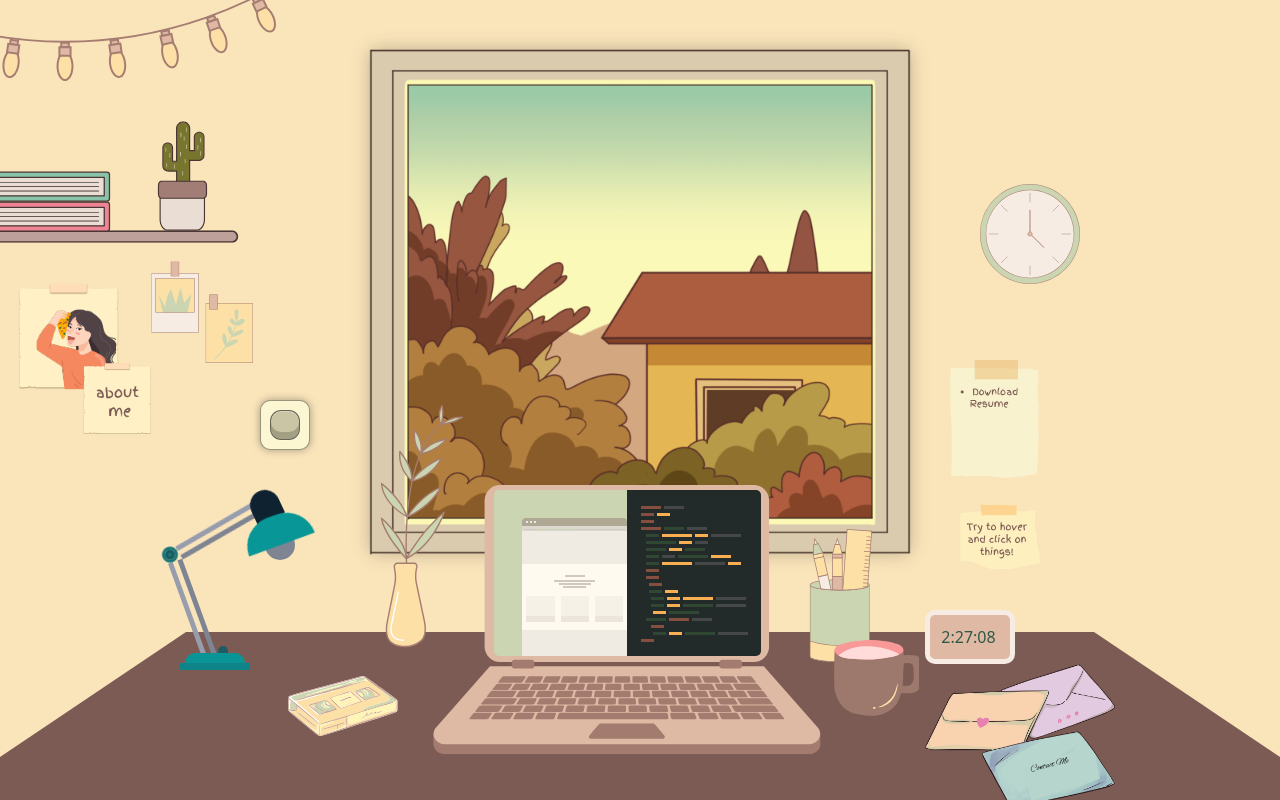
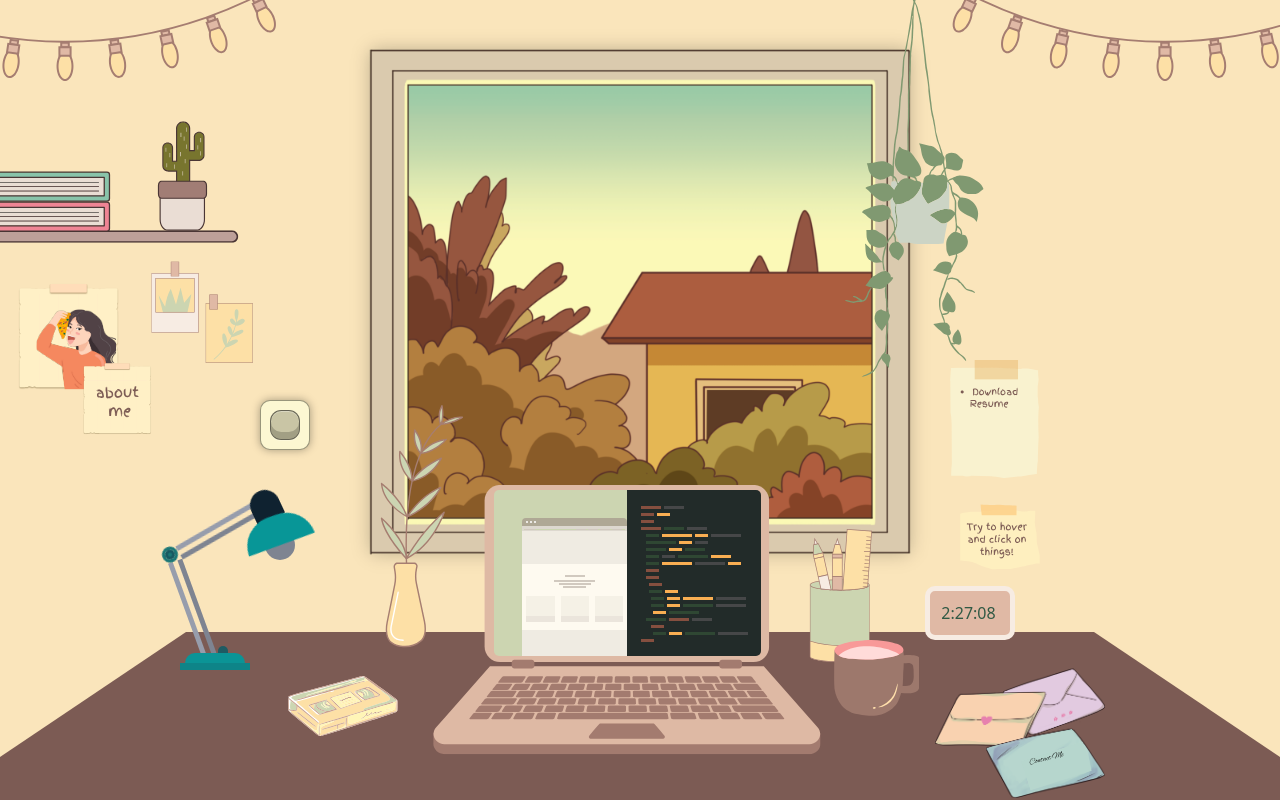
Before and after one commit to GWC523/Portfolio-v1, a React (Create React App) app: page /#/ in a window 1280 px wide. Built offline with nearby package versions, Linux system fonts and the light colour scheme.

Commit message:
Added hanging plant and more lights

```diff
--- a/src/Components/Clock/Clock.scss
+++ b/src/Components/Clock/Clock.scss
@@ -1,7 +1,7 @@
 .time {
   width: 90px;
   position: relative;
-  margin-top: -28vh;
+  margin-top: -31vh;
   left: 330%;
   z-index: 5;
   text-align: center;
@@ -12,11 +12,13 @@
   max-height: 80px;
   border-radius: 10px;
   background-color: #E0B9A5;
+  cursor: pointer;
 }
 
 .time-text {
   margin-left: -5%;
   color:#305944;
+  cursor: pointer;
 }
 
 .clock-night {
--- a/src/Components/Clock/Clock.tsx
+++ b/src/Components/Clock/Clock.tsx
@@ -7,10 +7,11 @@ import ClockImg from '../../Assets/Images/Room/room_clock.svg';
 import './Clock.scss';
 
 interface ClockProps {
-  isDay: Boolean
+  func: Function,
+  isDay: Boolean,
 }
 
-function Clock({isDay} : ClockProps) {
+function Clock({func, isDay} : ClockProps) {
   const [date, setDate] = useState(new Date());
 
   function refreshClock() {
@@ -26,7 +27,7 @@ function Clock({isDay} : ClockProps) {
 
   return (
     <>
-        <div className={isDay ? 'time' : 'time clock-night'}>
+        <div className={isDay ? 'time' : 'time clock-night'} onClick={() => func()}>
             <span className={isDay ? 'time-text' : 'time-text time-light'}>{date.toLocaleTimeString().replace("AM","").replace("PM","")}</span>
         </div>
     </>
--- a/src/Components/Letters/Letters.scss
+++ b/src/Components/Letters/Letters.scss
@@ -1,9 +1,9 @@
 .letters {
-  width: 190px;
+  width: 170px;
   position: relative;
-  margin-top: -23vh;
+  margin-top: -23.8vh;
   left: 190%;
-  z-index: 10;
+  z-index: 12;
   cursor: pointer;
 }
 
--- a/src/Components/Light/Light.scss
+++ b/src/Components/Light/Light.scss
@@ -5,6 +5,16 @@
     right: 50%;
 
     margin-right: 350px;
+    z-index: 20;
+}
+
+.string-light-2 {
+    width: 450px;
+    position: fixed;
+    top: -5%;
+    right: 50%;
+
+    margin-right: -750px;
     z-index: 20;
 }
 
@@ -64,3 +74,48 @@
     margin-top: 51px;
     margin-right: 770px;
 }
+
+.bulb-light-10 {
+    margin-top: 50px;
+    margin-right: -330px;
+}
+
+.bulb-light-11 {
+    margin-top: 70px;
+    margin-right: -377px;
+}
+
+.bulb-light-12 {
+    margin-top: 86px;
+    margin-right: -425px;
+}
+
+.bulb-light-13 {
+    margin-top: 95px;
+    margin-right: -477px;
+}
+
+.bulb-light-14 {
+    margin-top: 98px;
+    margin-right: -530px;
+}
+
+.bulb-light-15 {
+    margin-top: 95px;
+    margin-right: -582px;
+}
+
+.bulb-light-16 {
+    margin-top: 84px;
+    margin-right: -635px;
+}
+
+.bulb-light-17 {
+    margin-top: 70px;
+    margin-right: -682px;
+}
+
+.bulb-light-18 {
+    margin-top: 50px;
+    margin-right: -730px;
+}
--- a/src/Components/Light/Light.tsx
+++ b/src/Components/Light/Light.tsx
@@ -15,6 +15,7 @@ function Light({isOn, isDay}: LightProps) {
   return (
     <>
         <img src={StringLightImg} alt='string light' className={isDay ? 'string-light' : 'string-light night'}/>
+        <img src={StringLightImg} alt='string light' className={isDay ? 'string-light-2' : 'string-light-2 night'}/>
         {isOn && (
             <>
             <div className='bulb-light-1 glow'></div>
@@ -26,6 +27,15 @@ function Light({isOn, isDay}: LightProps) {
             <div className='bulb-light-7 glow'></div>
             <div className='bulb-light-8 glow'></div>
             <div className='bulb-light-9 glow'></div>
+            <div className='bulb-light-10 glow'></div>
+            <div className='bulb-light-11 glow'></div>
+            <div className='bulb-light-12 glow'></div>
+            <div className='bulb-light-13 glow'></div>
+            <div className='bulb-light-14 glow'></div>
+            <div className='bulb-light-15 glow'></div>
+            <div className='bulb-light-16 glow'></div>
+            <div className='bulb-light-17 glow'></div>
+            <div className='bulb-light-18 glow'></div>
             </>
         )}
     </>
--- a/src/Components/WallClock/WallClock.scss
+++ /dev/null
@@ -1,10 +0,0 @@
-.wallclock {
-  width: 100px;
-  position: fixed;
-  top: 23%;
-  right: 50%;
-
-  margin-right: -440px;
-  z-index: 20;
-  cursor: pointer;
-}
--- a/src/Components/WallClock/Wallclock.tsx
+++ /dev/null
@@ -1,22 +0,0 @@
-import React, {useState} from 'react';
-
-/* Images */
-import WallClockImg from '../../Assets/Images/Room/room_wallclock.svg';
-
-/* CSS */
-import './WallClock.scss';
-
-interface WallClockProps {
-  func: Function,
-  isDay: Boolean
-}
-
-function Wallclock({func, isDay}: WallClockProps) {
-  return (
-    <>
-        <img src={WallClockImg} alt='wallclock' className={isDay ? 'wallclock' : 'wallclock night'} onClick={() => func()}/>
-    </>
-  )
-}
-
-export default Wallclock
--- a/src/Pages/Room.scss
+++ b/src/Pages/Room.scss
@@ -152,7 +152,7 @@ body {
 }
 
 .table-object {
-  margin-top: -4vh;
+  margin-top: -1vh;
   border-bottom: 21vh solid #7C5B54;
 	border-left: 250px solid transparent;
 	border-right: 250px solid transparent;
@@ -192,6 +192,15 @@ body {
   margin-left: -1200px;
 }
 
+.plant {
+  width: 145px;
+  position: fixed;
+  top: -5%;
+  right: 50%;
+  margin-right: -350px;
+  z-index: 30;
+}
+
 .note {
   width: 80px;
   position: fixed;
--- a/src/Pages/Room.tsx
+++ b/src/Pages/Room.tsx
@@ -24,7 +24,7 @@ import LightSwitch from '../Components/Light Switch/LightSwitch';
 import Pictures from '../Components/Pictures/Pictures';
 import Resume from '../Components/Resume/Resume';
 import Note from '../Assets/Images/Room/room_note.svg';
-import Wallclock from '../Components/WallClock/Wallclock';
+import Plant from '../Assets/Images/Room/room_plant.svg';
 
 
 
@@ -106,7 +106,8 @@ function Room(): JSX.Element {
     <>
         {(isLandscape && !isMobile)? (
             <div className={isDay ? 'background' : 'background-night'}>
-              <img src={Shelf} className={isDay? 'shelf' : 'shelf night'}/>
+              <img src={Shelf} className={isDay ? 'shelf' : 'shelf night'}/>
+              <img src={Plant} className={isDay ? 'plant' : 'plant night'}/>
               <div className={'light-switch-cont'}>
                 <LightSwitch
                   func={toggleOn}
@@ -125,12 +126,6 @@ function Room(): JSX.Element {
               </div>
               <div className={'resume-cont'}>
                 <Resume
-                  isDay={isDay}
-                />
-              </div>
-              <div className={'wallclock-cont'}>
-                <Wallclock
-                  func={toggleDay}
                   isDay={isDay}
                 />
               </div>
@@ -166,7 +161,7 @@ function Room(): JSX.Element {
                     <Letters isDay={isDay}/>
                 </div>
                 <div className='time-cont'>
-                  <Clock isDay={isDay}/>
+                  <Clock func={toggleDay} isDay={isDay}/>
                 </div>
                 <div className='lamp-cont'>
                   <Lamp isDay={isDay}/>
```
Also changed, not shown: src/Assets/Images/Room/room_plant.svg (added).
